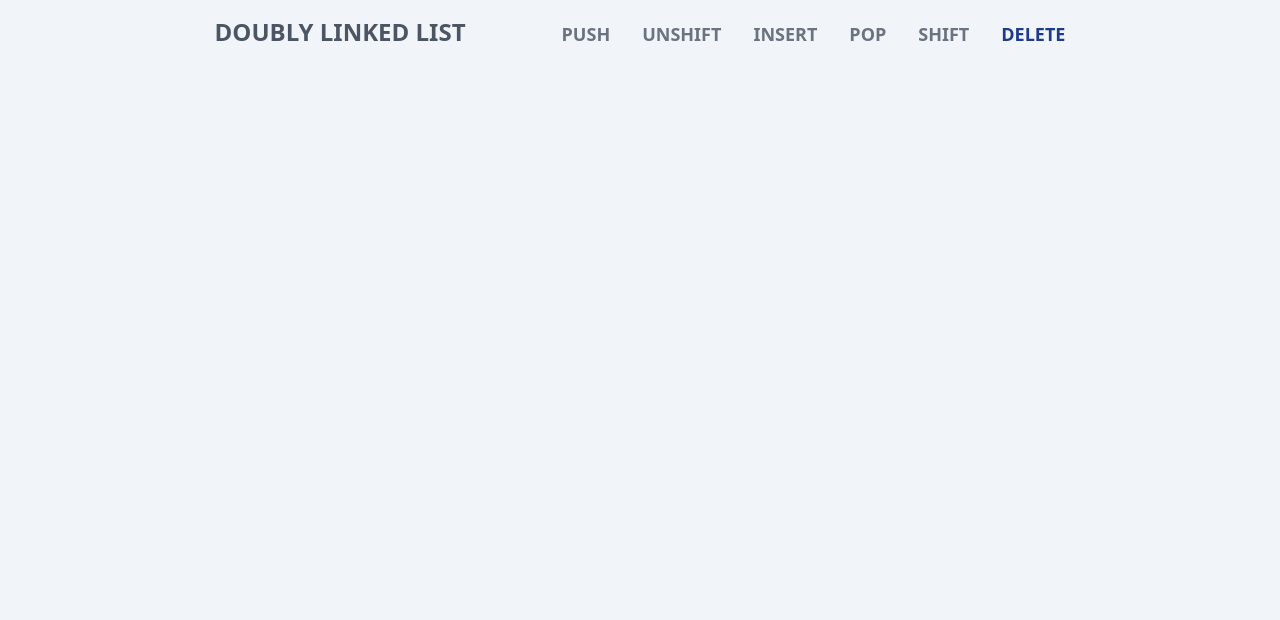
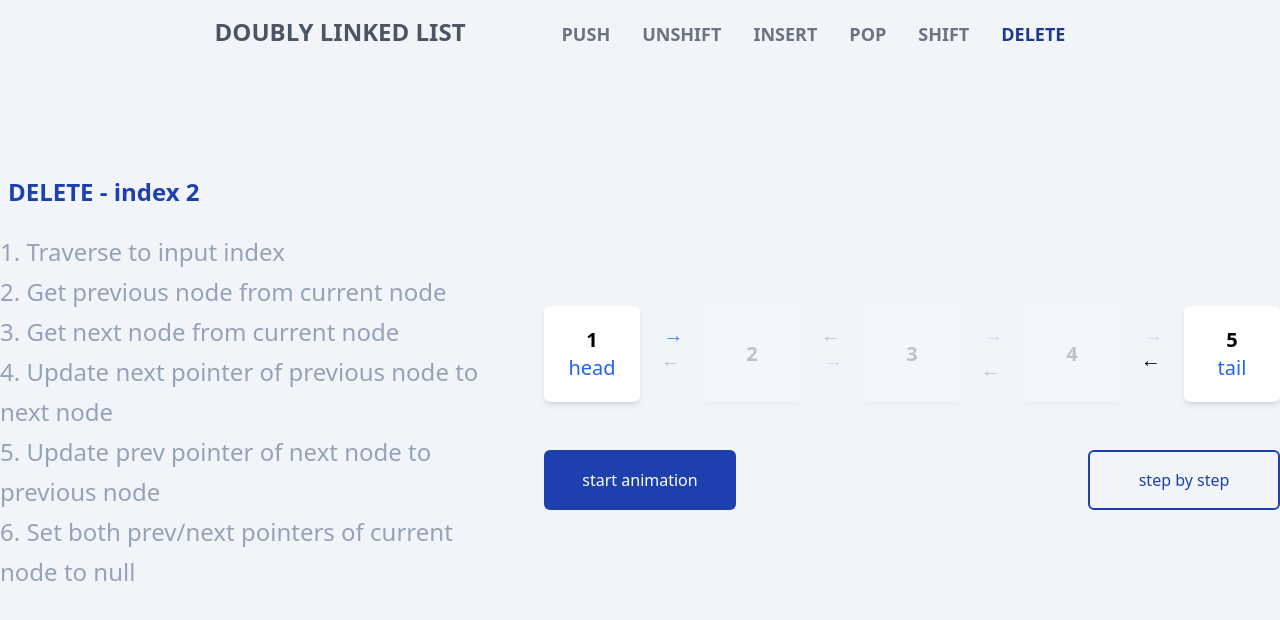
Before and after one commit to Stefan-Tian/linked-list-demo, a React (Create React App) app: page /delete in a window 1280 px wide. Shown: the top 620 px of the page. Built offline with nearby package versions, Linux system fonts and the light colour scheme.

Commit message:
ADD: Add delete by index demo

```diff
--- a/src/App.tsx
+++ b/src/App.tsx
@@ -1,11 +1,12 @@
-import { Routes, Route } from 'react-router-dom';
-import Header from './components/Header';
-import DLLPush from './components/DLLPush';
-import DLLInsert from './components/DLLInsert';
-import DLLUnshift from './components/DLLUnshift';
-import DLLPop from './components/DLLPop';
-import DLLShift from './components/DLLShift';
-import './styles/tailwind.css';
+import { Routes, Route } from "react-router-dom";
+import Header from "./components/Header";
+import DLLPush from "./components/DLLPush";
+import DLLInsert from "./components/DLLInsert";
+import DLLUnshift from "./components/DLLUnshift";
+import DLLPop from "./components/DLLPop";
+import DLLShift from "./components/DLLShift";
+import DLLDelete from "./components/DLLDelete";
+import "./styles/tailwind.css";
 
 function App() {
   return (
@@ -17,6 +18,7 @@ function App() {
         <Route path="/unshift" element={<DLLUnshift />} />
         <Route path="/pop" element={<DLLPop />} />
         <Route path="/shift" element={<DLLShift />} />
+        <Route path="/delete" element={<DLLDelete />} />
       </Routes>
     </div>
   );
--- /dev/null
+++ b/src/components/DLLDelete.tsx
@@ -0,0 +1,166 @@
+import { useState, useEffect } from "react";
+import useAnimationProcess from "../hooks/useAnimationProcess";
+import DLLNode from "./DLLNode";
+
+enum AnimationStep {
+  NotStarted = -1,
+  TraverseToIndexToDelete = 0,
+  GetPrevNode = 1,
+  GetNextNode = 2,
+  UpdateNextOfPrevNodeToNextNode = 3,
+  UpdatePrevOfNextNodeToPrevNode = 4,
+  SetPrevAndNextOfNodeToDeleteToNull = 5,
+}
+
+const animationDurations = [500, 1000, 600, 600, 600, 600, 3000];
+
+const instructionsMap: Record<number, string> = {
+  [AnimationStep.TraverseToIndexToDelete]: "Traverse to input index",
+  [AnimationStep.GetPrevNode]: "Get previous node from current node",
+  [AnimationStep.GetNextNode]: "Get next node from current node",
+  [AnimationStep.UpdateNextOfPrevNodeToNextNode]:
+    "Update next pointer of previous node to next node",
+  [AnimationStep.UpdatePrevOfNextNodeToPrevNode]:
+    "Update prev pointer of next node to previous node",
+  [AnimationStep.SetPrevAndNextOfNodeToDeleteToNull]:
+    "Set both prev/next pointers of current node to null",
+};
+
+const instructions = Object.values(instructionsMap);
+
+const list = [4, 5];
+const DLLDelete = () => {
+  const { animationStep, startAnimationProcess, setAnimationStep } =
+    useAnimationProcess(animationDurations);
+  const [currNode, setCurrNode] = useState(-1);
+
+  const handleClickNextStep = () => {
+    if (animationStep === AnimationStep.SetPrevAndNextOfNodeToDeleteToNull) {
+      setAnimationStep(AnimationStep.NotStarted);
+      setCurrNode(-1);
+    } else {
+      setAnimationStep((prevStep) => prevStep + 1);
+    }
+  };
+
+  useEffect(() => {
+    if (animationStep === AnimationStep.TraverseToIndexToDelete) {
+      let interval = setInterval(() => {
+        setCurrNode((prevNode) => {
+          if (prevNode === 3) {
+            clearInterval(interval);
+            return prevNode;
+          }
+
+          return prevNode + 1;
+        });
+      }, 400);
+    }
+  }, [animationStep]);
+
+  return (
+    <div>
+      <div className="flex items-center justify-center">
+        <ol className="mr-16 text-left">
+          <h1 className="text-blue-800 text-2xl mb-6 font-bold pl-2">
+            DELETE - index 2
+          </h1>
+          {instructions.map((instruction, idx) => (
+            <li
+              key={instruction}
+              className={`text-2xl leading-10 ${
+                instruction === (instructionsMap[animationStep] as string)
+                  ? "text-slate-800"
+                  : "text-slate-400"
+              }`}
+            >
+              {idx + 1}. {instruction}
+            </li>
+          ))}
+        </ol>
+        <div className="flex flex-col items-start mt-12 relative">
+          <div className="flex items-center justify-center mb-12">
+            <DLLNode number={1} isHead={true} />
+            <DLLNode
+              number={2}
+              forceShow={
+                currNode === 2 || animationStep >= AnimationStep.GetPrevNode
+              }
+              adjustNextPointerPosition={
+                animationStep >= AnimationStep.UpdateNextOfPrevNodeToNextNode
+              }
+            />
+
+            <DLLNode
+              number={3}
+              forceShow={
+                currNode === 3 &&
+                animationStep < AnimationStep.UpdateNextOfPrevNodeToNextNode
+              }
+              isUnknown={true}
+              style={{
+                ...(animationStep >=
+                  AnimationStep.UpdateNextOfPrevNodeToNextNode && {
+                  transform: `translateY(-120px)`,
+                }),
+              }}
+              hideNextPointer={
+                animationStep ===
+                AnimationStep.SetPrevAndNextOfNodeToDeleteToNull
+              }
+              hidePrevPointer={
+                animationStep ===
+                AnimationStep.SetPrevAndNextOfNodeToDeleteToNull
+              }
+            />
+            <div
+              className="flex items-center justify-center ml-8 transition-transform duration-500"
+              style={{
+                ...(animationStep >=
+                  AnimationStep.UpdateNextOfPrevNodeToNextNode && {
+                  transform: `translateX(-160px)`,
+                }),
+              }}
+            >
+              {list.map((num, idx) => (
+                <DLLNode
+                  key={num}
+                  number={num}
+                  isUnknown={
+                    idx === 0 && animationStep < AnimationStep.GetNextNode
+                  }
+                  forceShow={
+                    idx === 0 && animationStep >= AnimationStep.GetNextNode
+                  }
+                  showPrevPointer={idx === 0}
+                  isTail={idx === list.length - 1}
+                />
+              ))}
+            </div>
+          </div>
+          <div className="flex w-full justify-between">
+            <button
+              className="bg-blue-800 w-48 py-4 rounded-md text-white hover:bg-blue-600"
+              onClick={startAnimationProcess}
+            >
+              start animation
+            </button>
+            <button
+              className="border-blue-800 w-48 border-2 text-blue-800 px-12 py-4 rounded-md hover:border-blue-600 hover:text-blue-600"
+              onClick={handleClickNextStep}
+            >
+              {animationStep === AnimationStep.NotStarted
+                ? "step by step"
+                : animationStep ===
+                  AnimationStep.SetPrevAndNextOfNodeToDeleteToNull
+                ? "reset"
+                : "next step"}
+            </button>
+          </div>
+        </div>
+      </div>
+    </div>
+  );
+};
+
+export default DLLDelete;
--- a/src/components/DLLNode.tsx
+++ b/src/components/DLLNode.tsx
@@ -1,4 +1,6 @@
-interface Props {
+import { HTMLProps } from "react";
+
+interface Props extends HTMLProps<HTMLDivElement> {
   number: number;
   isNew?: boolean;
   isHead?: boolean;
@@ -13,10 +15,11 @@ interface Props {
   hidePrevPointer?: boolean;
   isUnknown?: boolean;
   forceShow?: boolean;
+  adjustNextPointerPosition?: boolean;
 }
 
-const activeText = 'font-normal text-blue-600';
-const obsoleteText = 'font-normal text-gray-400';
+const activeText = "font-normal text-blue-600";
+const obsoleteText = "font-normal text-gray-400";
 const DLLNode = ({
   isNew,
   number,
@@ -32,22 +35,25 @@ const DLLNode = ({
   hidePrevPointer,
   isUnknown,
   forceShow,
+  adjustNextPointerPosition,
+  ...htmlProps
 }: Props) => {
   const nodeClass = () => {
     let classes =
-      'node text-xl font-bold h-24 w-24 shadow-md rounded-md bg-white flex flex-col items-center justify-center transition-all';
-    if (!isNew) classes += ' mx-8';
-    if (showTailNextPointer || showNextPointer) classes += ' next-pointer';
-    if (showHeadPrevPointer || showPrevPointer) classes += ' prev-pointer';
-    if (hideNextPointer) classes += ' hide-next-pointer';
-    if (hidePrevPointer) classes += ' hide-prev-pointer';
-    if (isUnknown && !forceShow) classes += ' opaque';
-    if (forceShow) classes += ' show';
+      "node text-xl font-bold h-24 w-24 shadow-md rounded-md bg-white flex flex-col items-center justify-center transition-all";
+    if (!isNew) classes += " mx-8";
+    if (showTailNextPointer || showNextPointer) classes += " next-pointer";
+    if (showHeadPrevPointer || showPrevPointer) classes += " prev-pointer";
+    if (hideNextPointer) classes += " hide-next-pointer";
+    if (hidePrevPointer) classes += " hide-prev-pointer";
+    if (isUnknown && !forceShow) classes += " opaque";
+    if (forceShow) classes += " show";
+    if (adjustNextPointerPosition) classes += " adjust-next";
     return classes;
   };
 
   return (
-    <div className={nodeClass()}>
+    <div className={nodeClass()} {...htmlProps}>
       {number}
       {isHead ? <span className={activeText}>head</span> : null}
       {isTail ? <span className={activeText}>tail</span> : null}
@@ -71,6 +77,7 @@ DLLNode.defaultProps = {
   hidePrevPointer: false,
   isUnknown: false,
   forceShow: false,
+  adjustNextPointerPosition: false,
 };
 
 export default DLLNode;
--- a/src/styles/linked-list.css
+++ b/src/styles/linked-list.css
@@ -44,13 +44,13 @@
 
 .node::before,
 .prev-pointer::before {
-  content: '\2190';
+  content: "\2190";
   left: -45%;
 }
 
 .node::after,
 .next-pointer::after {
-  content: '\2192';
+  content: "\2192";
   @apply text-blue-500;
   right: -45%;
 }
@@ -80,3 +80,7 @@
 .hide-prev-pointer.prev-pointer::before {
   display: none;
 }
+
+.adjust-next:nth-of-type(even)::after {
+  top: 20px;
+}
```
